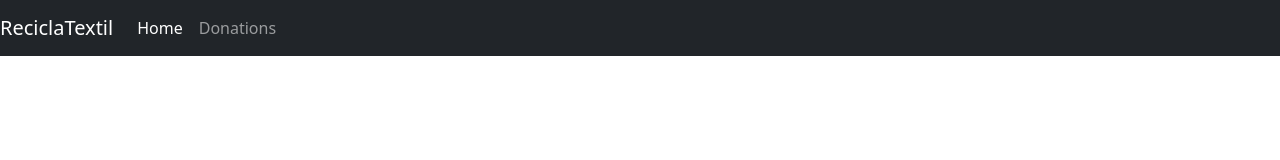
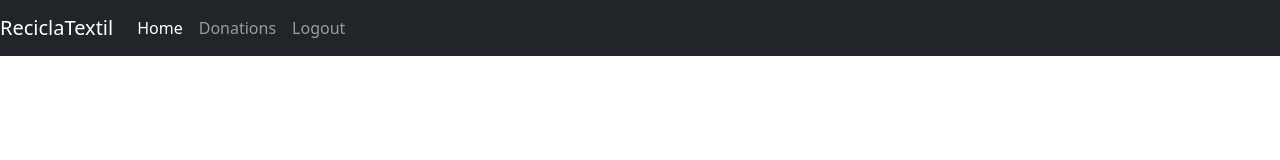
Before and after one commit to DiogoVieira81/ReciclaTextil, an Angular app in the folder angular-client/: page /dashboard in a window 1280 px wide. Shown: the top 160 px of the page. Built offline with nearby package versions, Linux system fonts and the light colour scheme.

Commit message:
adicao botao logout

```diff
--- a/angular-client/src/app/pages/dashboard/dashboard.component.html
+++ b/angular-client/src/app/pages/dashboard/dashboard.component.html
@@ -21,7 +21,10 @@
         <a class="nav-link" href="/dashboard/donation-list">Donations</a>
       </li>
     </ul>
+    <ul class="navbar-nav">
+      <li class="nav-item">
+        <a class="nav-link" href="/login">Logout</a>
+      </li>
+    </ul>
   </div>
 </nav>
-<div>
-</div>
```
